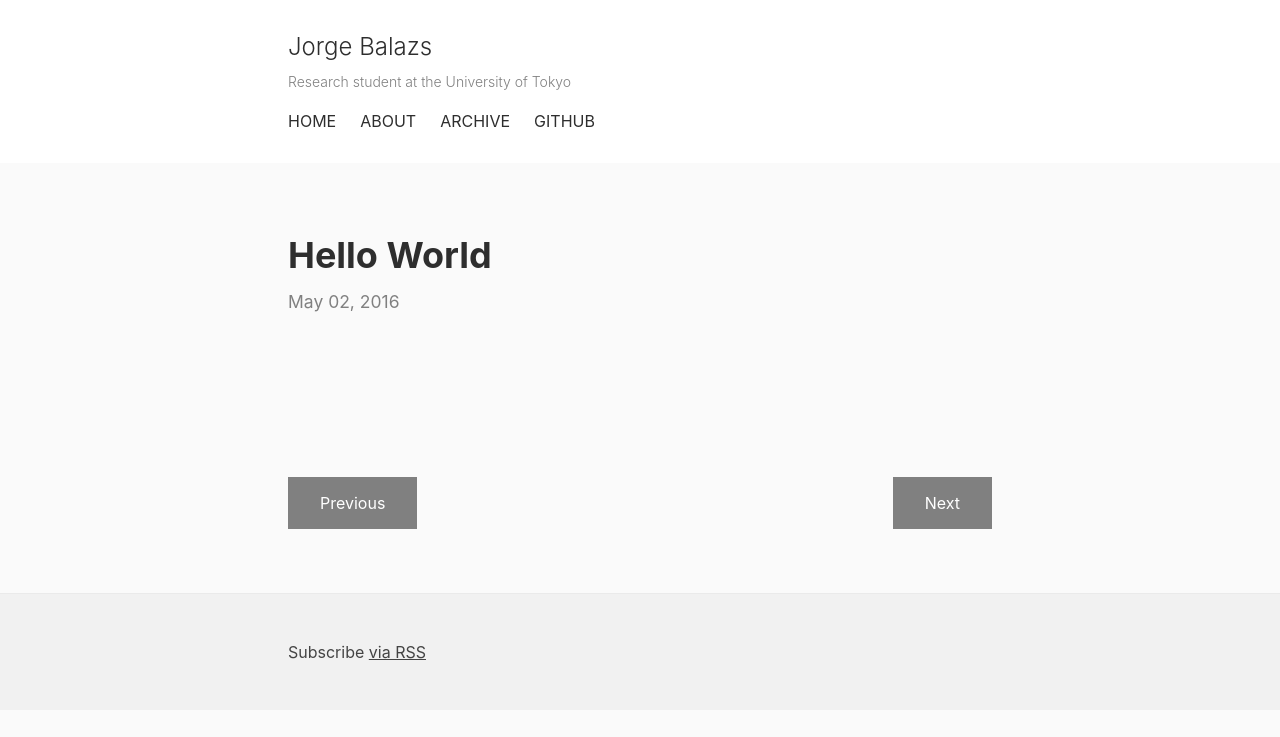
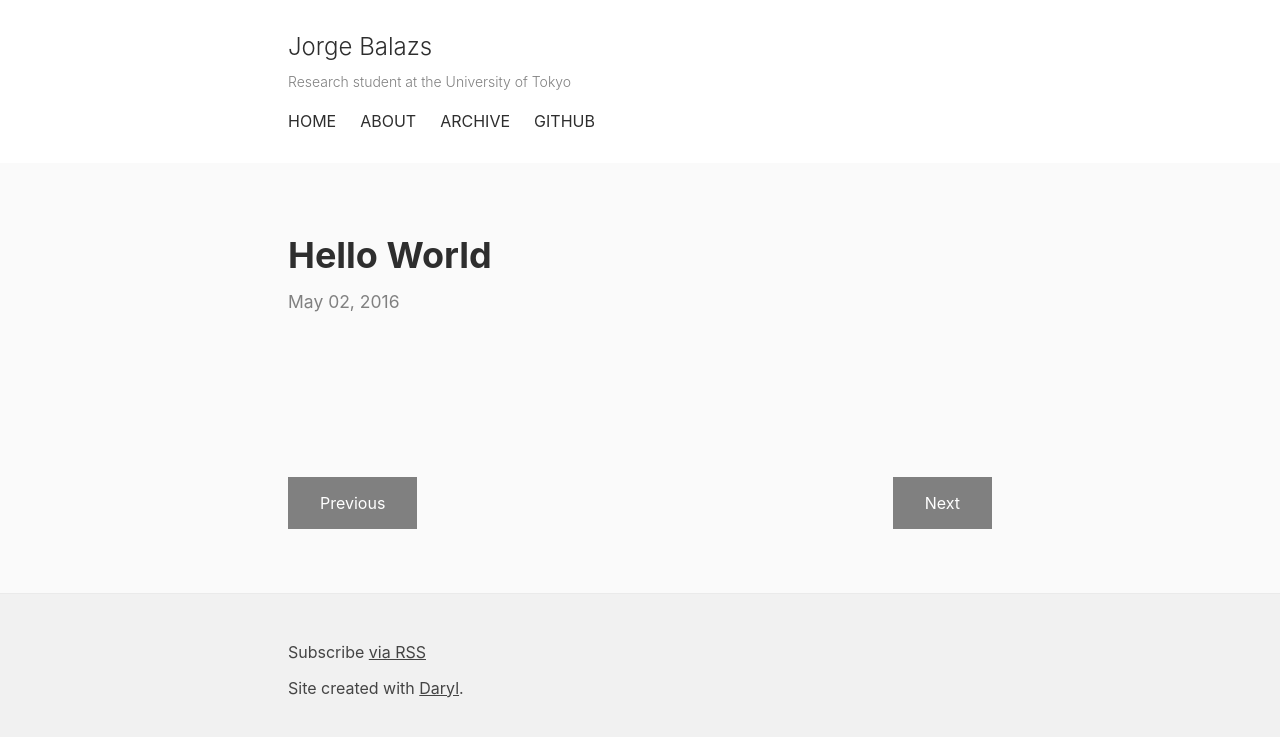
Before and after one commit to jabalazs/jabalazs.github.io, a Jekyll site: the page built from index.html, in a window 1280 px wide. Shown: the top 737 px of the page. Built offline with Jekyll 4.4.1, drawn with Linux system fonts in a browser that asks for light colours; the list of posts is cut into pages by our own code.

Commit message:
Add credits for template in the footer, change the favicon

```diff
--- a/_includes/footer.html
+++ b/_includes/footer.html
@@ -2,8 +2,8 @@
 
   <div class="wrapper">
     <p class="rss-subscribe">Subscribe <a href="{{ "/feed.xml" | prepend: site.baseurl }}">via RSS</a></p>
-    <!--<p><a href="http://jekyllrb.com">Jekyll</a></p>
-    <p>Thanks for checking out the <a href="http://daryl.andrewlee.name">Daryl</a> theme.</p>
+    <p>Site created with <a href="https://github.com/andrewcodes/daryl">Daryl</a>.</p>
+    <!--<p>Thanks for checking out the <a href="http://daryl.andrewlee.name">Daryl</a> theme.</p>
     <p>&copy; 2015 by Andrew Lee. All rights reserved.</p>-->
 
   </div> <!-- .wrapper -->
```
Also changed, not shown: favicon.ico.
